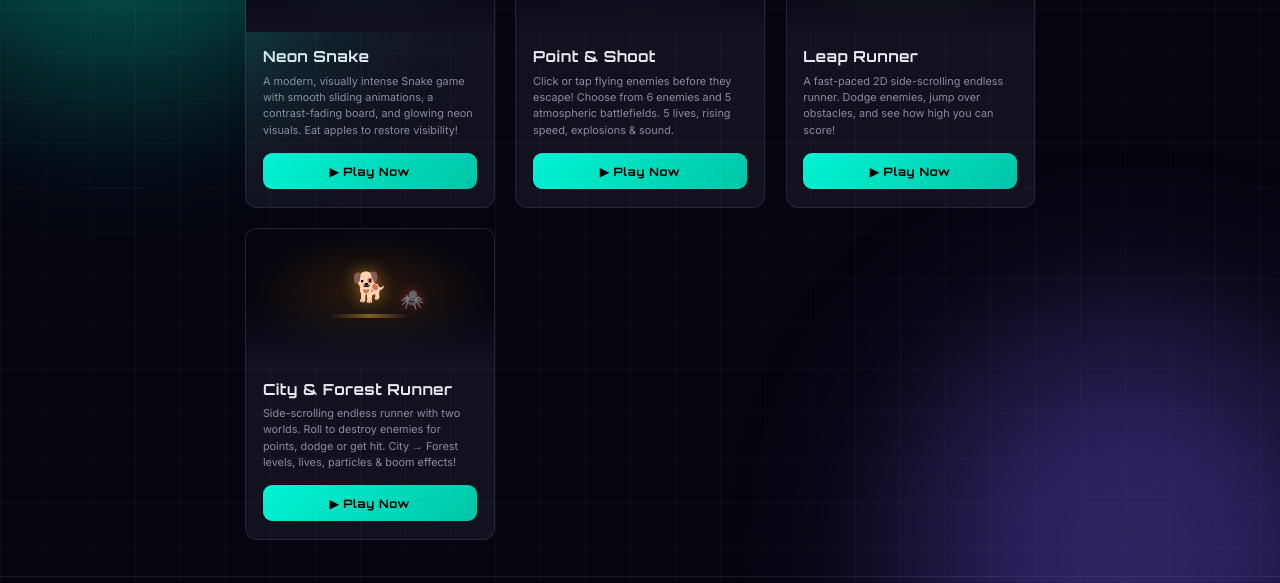
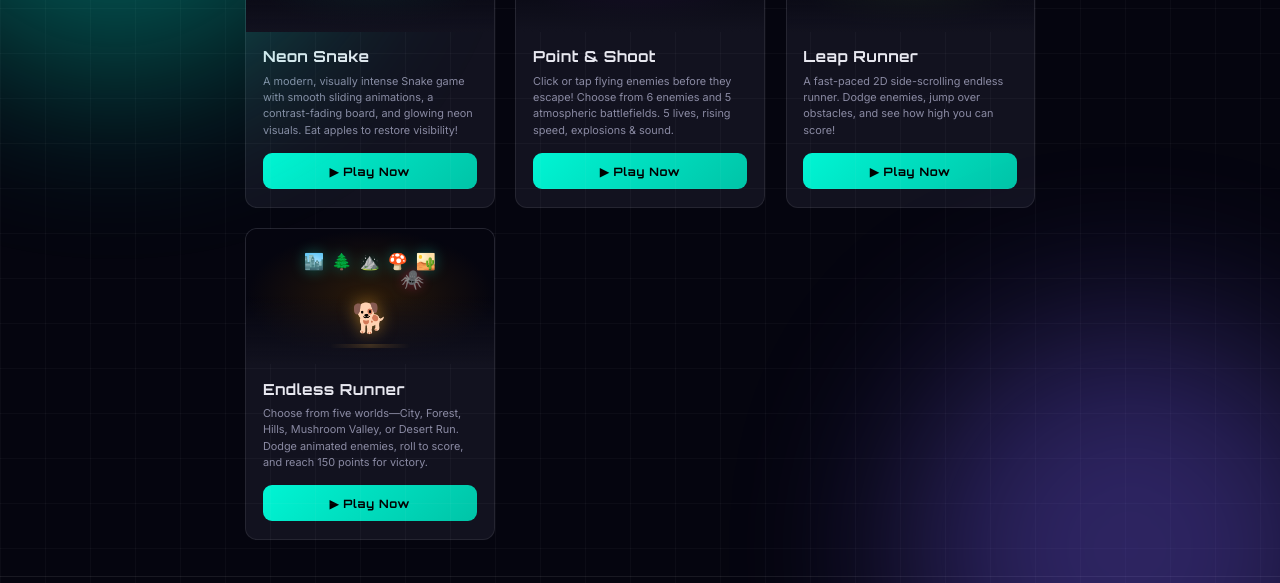
Before and after one commit to Souravbanerjeedata/Arcade-Nexus-Gaming-Hub, a plain HTML site: page index.html in a window 1280 px wide. Shown: the part 217-800 px from the top of the page. Drawn offline with Linux system fonts and the light colour scheme.

Commit message:
replaced the previous city forest runner to endless runner

```diff
--- a/script.js
+++ b/script.js
@@ -52,13 +52,16 @@ const games = [
   },
   {
     id: "endless-runner",
-    title: "City & Forest Runner",
+    title: "Endless Runner",
     description:
-      "Side-scrolling endless runner with two worlds. Roll to destroy enemies for points, dodge or get hit. City → Forest levels, lives, particles & boom effects!",
+      "Choose from five worlds—City, Forest, Hills, Mushroom Valley, or Desert Run. Dodge animated enemies, roll to score, and reach 150 points for victory.",
     url: "https://souravbanerjeedata.github.io/endless-runner-game-in-js/",
     previewClass: "preview-endless",
     previewHTML: `
       <div class="endless-visual">
+        <div class="endless-worlds" aria-label="Five destinations">
+          <span>🏙️</span><span>🌲</span><span>⛰️</span><span>🍄</span><span>🏜️</span>
+        </div>
         <span class="endless-dog">🐕</span>
         <span class="endless-enemy">🕷️</span>
         <span class="endless-ground"></span>
--- a/styles.css
+++ b/styles.css
@@ -260,9 +260,23 @@ body {
   display: flex;
   flex-direction: column;
   align-items: center;
-  gap: 4px;
+  justify-content: flex-end;
+  gap: 3px;
   position: relative;
   width: 100%;
+  height: 100%;
+  padding-bottom: 16px;
+}
+
+.preview-endless .endless-worlds {
+  position: absolute;
+  top: 22px;
+  display: flex;
+  align-items: center;
+  justify-content: center;
+  gap: 8px;
+  font-size: 1rem;
+  filter: drop-shadow(0 0 7px rgba(0, 245, 212, 0.32));
 }
 
 .preview-endless .endless-dog {
```
Also changed, not shown: 1 other file.
